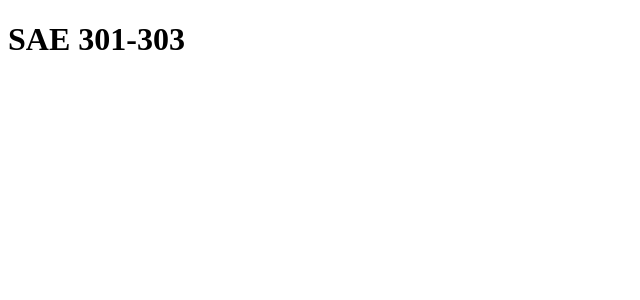
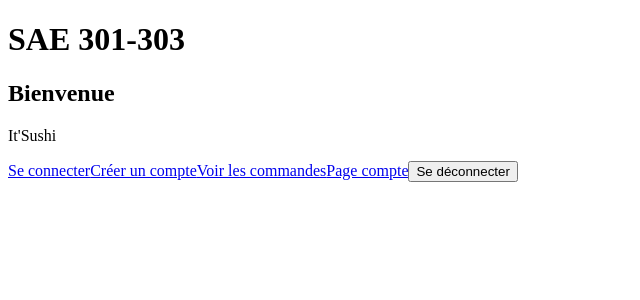
Before and after one commit to Lmnrd/SAE_301_303_ABJT_11, an Angular app: page /home in a window 1280 px wide. Before the commit this address led to /. Shown: the top 300 px of the page, without its empty margins (0-640 px from the left). Built offline with nearby package versions, Linux system fonts and the light colour scheme.

Commit message:
changements
retour au menu apres connexion ou inscription

déconnexion dans le menu

```diff
--- a/src/app/app.routes.ts
+++ b/src/app/app.routes.ts
@@ -7,6 +7,7 @@ import { CompteComponent } from './compte/compte.component';
 
 export const routes: Routes = [
   { path: '', component: HomeComponent },
+  { path: 'home', component: HomeComponent },
   { path: 'login', component: LoginComponent },
   { path: 'register', component: RegisterComponent },
   { path: 'commandes', component: CommandesComponent },
--- a/src/app/commandes/commandes.component.html
+++ b/src/app/commandes/commandes.component.html
@@ -4,11 +4,8 @@
   <h3>Catalogue</h3>
   <div *ngFor="let item of menu">
     <label>
-      <input
-        type="checkbox"
-        [checked]="isSelected(item.id)"
-        (change)="toggleArticle(item, $any($event.target).checked)"
-      >
+      <input type="checkbox" [checked]="isSelected(item.id)"
+        (change)="toggleArticle(item, $any($event.target).checked)">
       <strong>{{ item.nom }}</strong>
       <span>({{ item.pieces || '?' }} pièces) — {{ item.prix }} €</span>
     </label>
@@ -16,12 +13,8 @@
     <div *ngIf="isSelected(item.id)" style="margin-left: 1.5rem;">
       <label>
         Quantité :
-        <input
-          type="number"
-          min="1"
-          [value]="selection[item.id].quantite || 1"
-          (input)="changerQuantite(item.id, +$any($event.target).value)"
-        >
+        <input type="number" min="1" [value]="selection[item.id].quantite || 1"
+          (input)="changerQuantite(item.id, +$any($event.target).value)">
       </label>
       <div *ngIf="item.aliments?.length">
         <small>Composition :</small>
@@ -34,12 +27,17 @@
     </div>
   </div>
 </section>
+<div class="total-commande">
+  <strong>Montant total de la commande : {{ total_commande | number:'1.2-2' }} €</strong>
+</div>
 
 <button (click)="validerCommande()" [disabled]="articlesSelectionnes.length === 0">
   Valider la commande
 </button>
 
 <p>{{ message }}</p>
+
+<!-- AFFICHAGE DES COMMANDES PRECEDENTES DU CLIENT CONNECTE -->
 
 <section *ngIf="commandes.length && userIsLoggedIn()">
   <h3>Commandes enregistrées sur votre compte</h3>
--- a/src/app/commandes/commandes.component.ts
+++ b/src/app/commandes/commandes.component.ts
@@ -42,7 +42,7 @@ export class CommandesComponent implements OnInit {
     private commandesService: CommandesService,
     private http: HttpClient,
     private authService: AuthService
-  ) {}
+  ) { }
 
   ngOnInit() {
     const user = this.authService.getCurrentUser();
@@ -99,6 +99,10 @@ export class CommandesComponent implements OnInit {
     return Object.values(this.selection);
   }
 
+  get total_commande(): number {
+    return this.articlesSelectionnes.reduce((acc, article) => acc + article.prix_unitaire * article.quantite, 0);
+  }
+
   validerCommande() {
     const user = this.authService.getCurrentUser();
 
--- a/src/app/compte/compte.component.ts
+++ b/src/app/compte/compte.component.ts
@@ -13,7 +13,7 @@ import { AuthService } from '../services/auth.service';
 export class CompteComponent implements OnInit {
   user: any = null;
 
-  constructor(private authService: AuthService, private router: Router) {}
+  constructor(private authService: AuthService, private router: Router) { }
 
   ngOnInit() {
     // Récupère l'utilisateur actuel depuis sessionStorage
@@ -25,6 +25,6 @@ export class CompteComponent implements OnInit {
     // supprime les données de sessionStorage et redirige vers login OU ACCUEIL CAR PAS OBLIGE DE SE CONNECTER
     sessionStorage.removeItem('user');
     sessionStorage.removeItem('token');
-    this.router.navigate(['/login']); // A VOIR : rediriger vers login ou accueil ?
+    this.router.navigate(['/home']); // A VOIR : rediriger vers login ou accueil ?
   }
 }
--- a/src/app/home/home.component.html
+++ b/src/app/home/home.component.html
@@ -6,4 +6,8 @@
   <a routerLink="/register">Créer un compte</a>
   <a routerLink="/commandes">Voir les commandes</a>
   <a routerLink="/compte">Page compte</a>
+  <button (click)="logout()" class="logout-btn">
+    Se déconnecter
+    {{ user ? '(' + user.firstname + ')' : '' }}
+  </button>
 </nav>
--- a/src/app/home/home.component.ts
+++ b/src/app/home/home.component.ts
@@ -1,13 +1,30 @@
 import { Component } from '@angular/core';
-import { RouterLink } from '@angular/router';
+import { CommonModule } from '@angular/common';
+import { RouterLink, Router } from '@angular/router';
+import { AuthService } from '../services/auth.service';
 
 @Component({
   selector: 'app-home',
   standalone: true,
-  imports: [RouterLink],
+  imports: [CommonModule, RouterLink],
   templateUrl: './home.component.html',
   styleUrls: ['./home.component.css']
 })
 export class HomeComponent {
 
+  constructor(
+    private authService: AuthService,
+    private router: Router
+  ) { }
+
+  get user() {
+    return this.authService.getCurrentUser();
+  }
+
+  logout() {
+    // Utilise la méthode logout du service si elle existe, ou fait le ménage ici
+    this.authService.logout();
+    // Redirige vers /home (rafraîchit la vue)
+    this.router.navigate(['/home']);
+  }
 }
--- a/src/app/register/register.component.ts
+++ b/src/app/register/register.component.ts
@@ -3,6 +3,7 @@ import { CommonModule } from '@angular/common';
 import { FormsModule } from '@angular/forms';
 import { Router } from '@angular/router';
 import { AuthService } from '../services/auth.service';
+
 
 @Component({
   selector: 'app-register',
@@ -22,7 +23,7 @@ export class RegisterComponent {
   constructor(
     private authService: AuthService,
     private router: Router
-  ) {}
+  ) { }
 
   onSubmit() {
     if (this.loading) {
@@ -59,4 +60,5 @@ export class RegisterComponent {
     this.lastname = '';
     this.email = '';
     this.password = '';
-  }}
+  }
+}
```
